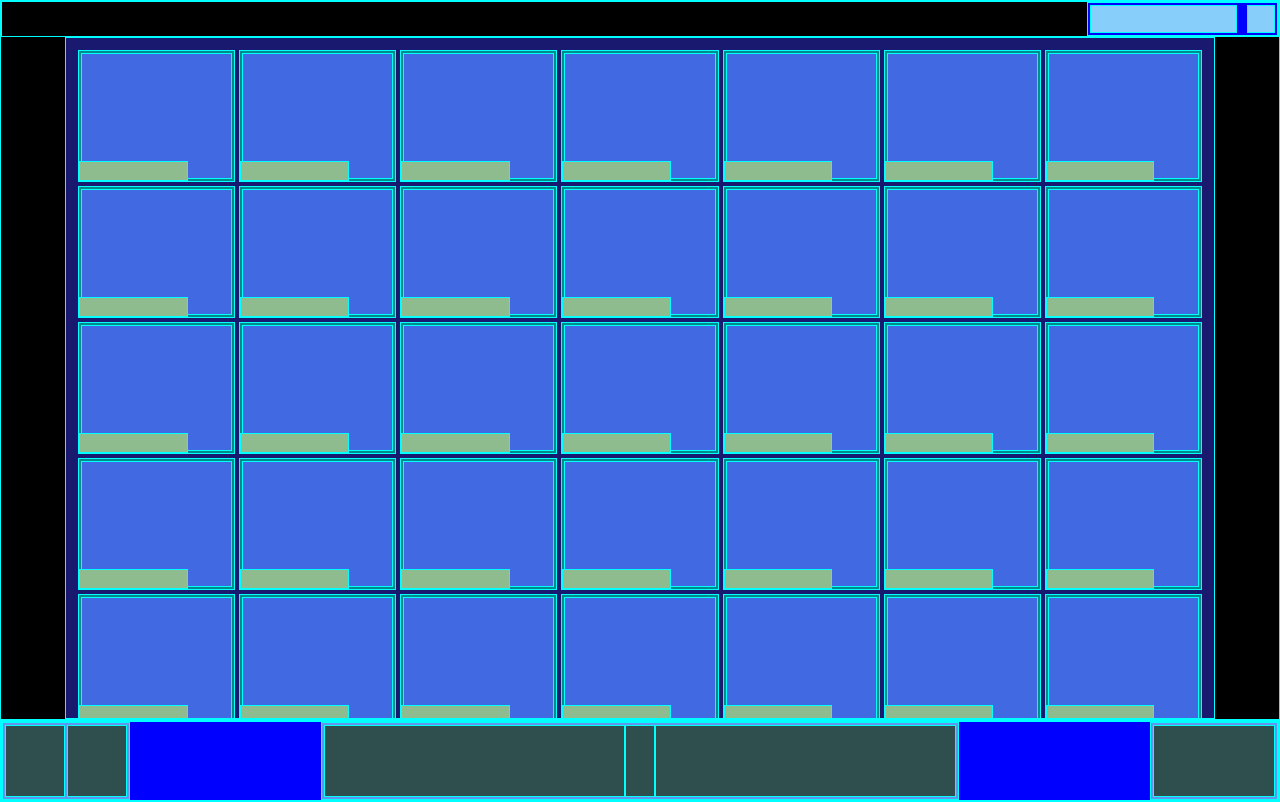
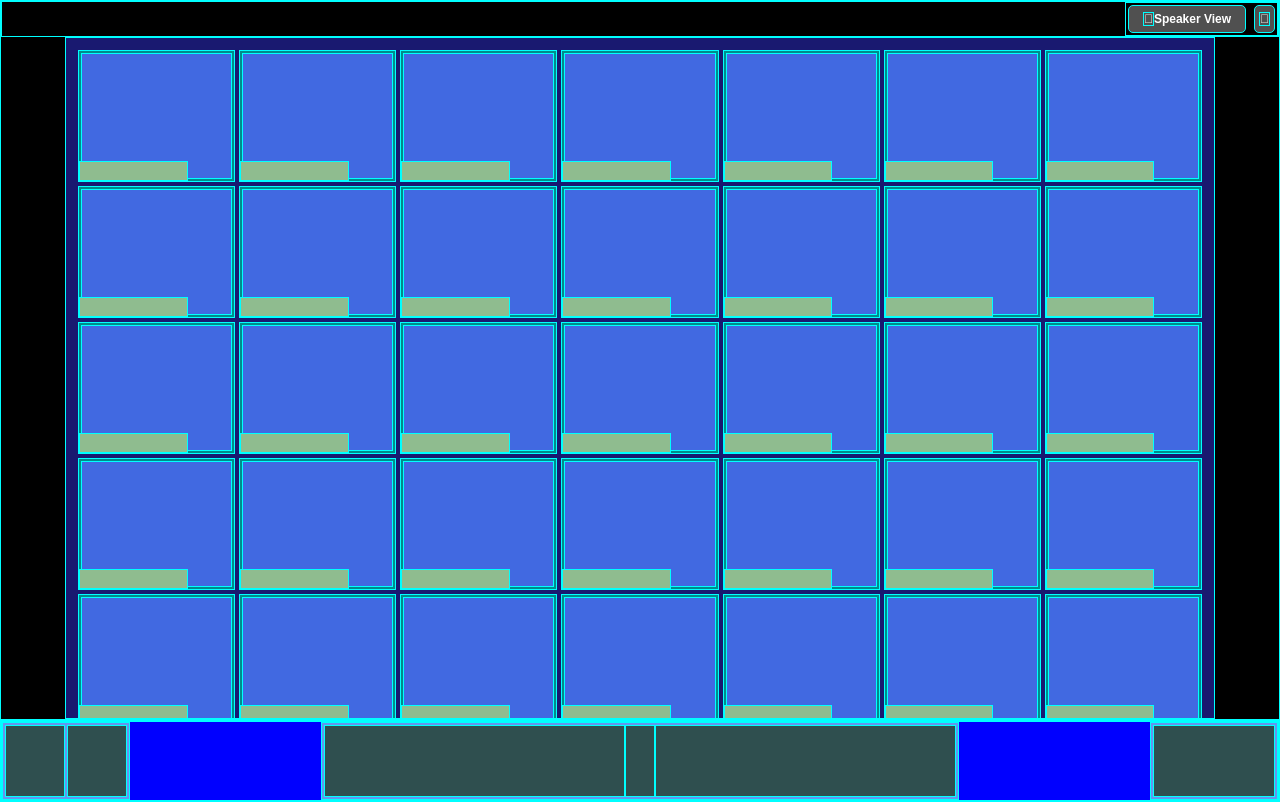
Before and after one commit to GiuliaSetti/html-css-zoom, a plain HTML site: page index.html in a window 1280 px wide. Drawn offline with Linux system fonts and the light colour scheme.

Commit message:
style: topnav-btns

```diff
--- a/css/style.css
+++ b/css/style.css
@@ -8,7 +8,7 @@
 .debug *{
 
     border: 1px solid cyan;
-    font-family: 'Roboto', sans-serif;
+    font-family: Arial, Helvetica, sans-serif;
     color: white;
 }
 
@@ -17,7 +17,6 @@ main{
     height: 90vh;
 
     background-color: black;
-
 }
 
 nav{
@@ -27,13 +26,18 @@ nav{
     position: relative;
 }
 
+button{
+    font-size: 12px;
+    cursor: pointer;
+
+    border: transparent;
+}
+
 /* topnav-btns */
 
 #topnav-btns{
-    width: 15%;
+    width: 12%;
     height: 100%;
-
-    background-color: blue;
 
     position: absolute;
     top: 0;
@@ -43,22 +47,26 @@ nav{
 
     display: flex;
     justify-content: flex-end;
-    gap: 10px;
+    gap: 8px;
 }
 
 .btn{
+    height: 100%;
 
-    height: 100%;
-    background-color: lightskyblue;
+    background-color: rgba(100, 100, 100, 0.8);
 }
 
 .speaker{
-    width: 80%;
+    width: 85%;
 
+    font-weight: bold;
+    border-radius: 5px;
 }
 
 .expand{
     width: 15%;
+
+    border-radius: 5px;
 }
 
 /* grid-container */
--- a/index.html
+++ b/index.html
@@ -5,12 +5,8 @@
     <meta http-equiv="X-UA-Compatible" content="IE=edge">
     <meta name="viewport" content="width=device-width, initial-scale=1.0">
 
-    <!-- font -->
-    <link rel="preconnect" href="https://fonts.googleapis.com">
-    <link rel="preconnect" href="https://fonts.gstatic.com" crossorigin>
-    <link href="https://fonts.googleapis.com/css2?family=Roboto:wght@300;500&display=swap" rel="stylesheet">
-    <!-- font-awesome -->
     <link rel="stylesheet" href="https://cdnjs.cloudflare.com/ajax/libs/font-awesome/6.2.1/css/all.min.css" integrity="sha512-MV7K8+y+gLIBoVD59lQIYicR65iaqukzvf/nwasF0nqhPay5w/9lJmVM2hMDcnK1OnMGCdVK+iQrJ7lzPJQd1w==" crossorigin="anonymous" referrerpolicy="no-referrer" />
+
 
     <link rel="stylesheet" href="css/style.css">
 
@@ -31,11 +27,14 @@
 
                 <!-- speaker btn -->
 
-                <button class="speaker btn"></button>
+                <button class="speaker btn"><i class="fa-solid fa-table-cells"></i>Speaker View</button>
+
 
                 <!-- expand btn -->
 
-                <button class="expand btn"></button>
+                <button class="expand btn">
+                    <i class="fa-solid fa-maximize"></i>
+                </button>
             </div>
 
 
```
